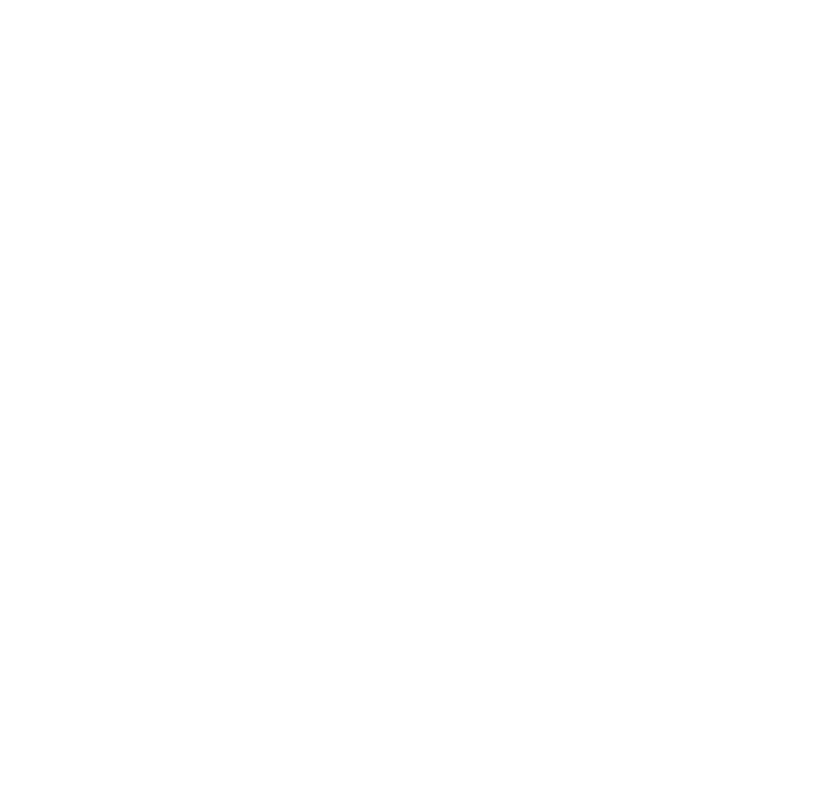
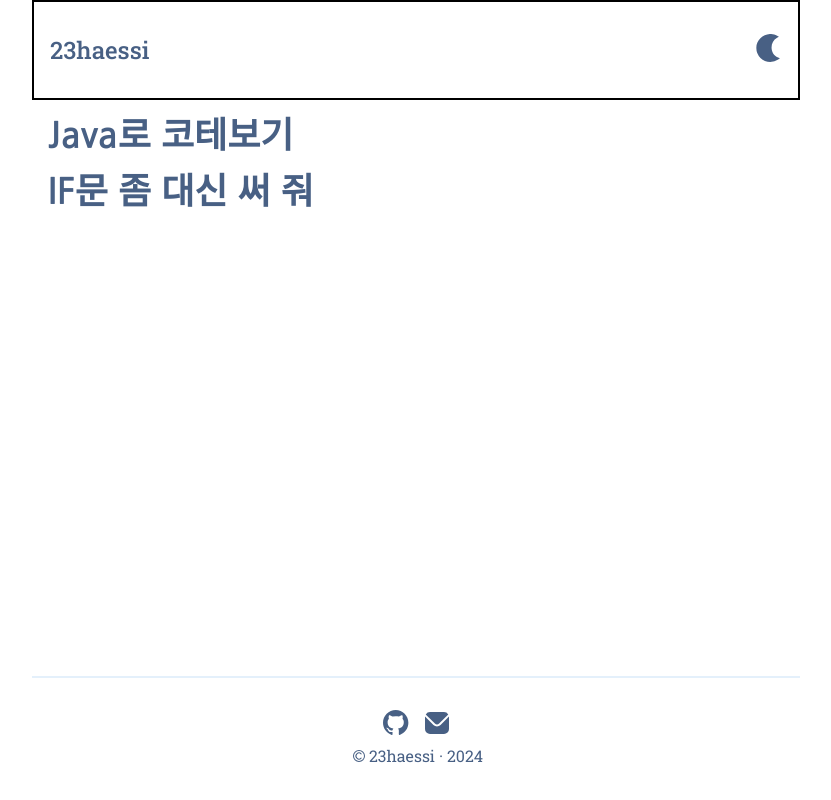
Before and after one commit to hyeju1123/haessi, a Next.js app: page / in a window 1280 px wide. Shown: the whole page, without its empty margins (224-1055 px from the left). Built offline with nearby package versions, Linux system fonts and the light colour scheme.

Commit message:
feat: Draw main page layout

```diff
--- a/src/app/layout.tsx
+++ b/src/app/layout.tsx
@@ -1,8 +1,14 @@
 import type { Metadata } from "next";
-import { Inter } from "next/font/google";
+import { Nanum_Gothic } from "next/font/google";
 import "./globals.css";
+import Tags from "@/components/Tags";
+import Header from "@/components/Header";
+import Footer from "@/components/Footer";
 
-const inter = Inter({ subsets: ["latin"] });
+const gothic = Nanum_Gothic({
+  weight: ["400", "700", "800"],
+  subsets: ["latin"],
+});
 
 export const metadata: Metadata = {
   title: "Create Next App",
@@ -15,8 +21,17 @@
   children: React.ReactNode;
 }>) {
   return (
-    <html lang="en">
-      <body className={inter.className}>{children}</body>
+    <html lang="en" className={gothic.className}>
+      <body className="relative flex w-full min-h-screen">
+        <nav className="hidden 2xl:block fixed max-w-72 m-16">
+          <Tags />
+        </nav>
+        <div className="flex flex-col w-full max-w-screen-md mx-auto">
+          <Header />
+          <main className="flex-1">{children}</main>
+          <Footer />
+        </div>
+      </body>
     </html>
   );
 }
--- a/src/app/page.tsx
+++ b/src/app/page.tsx
@@ -1,5 +1,11 @@
 export default function Home() {
   return (
-    <main className="flex min-h-screen flex-col items-center justify-between p-24"></main>
+    <>
+      {" "}
+      <h1 className="text-4xl font-bold text-[#486084] m-4">Java로 코테보기</h1>
+      <h1 className="text-4xl font-bold text-[#486084] m-4">
+        IF문 좀 대신 써 줘
+      </h1>
+    </>
   );
 }
--- /dev/null
+++ b/src/components/Footer.tsx
@@ -0,0 +1,30 @@
+import { Roboto_Slab } from "next/font/google";
+import Github from "../../public/images/github.svg";
+import Envelope from "../../public/images/envelope.svg";
+import Copyright from "../../public/images/copyright.svg";
+import { theme } from "../../colors";
+import Link from "next/link";
+
+const roboto = Roboto_Slab({ subsets: ["latin"] });
+
+export default function Footer() {
+  const {
+    light: { text },
+  } = theme;
+  return (
+    <footer
+      className={`flex flex-col items-center justify-center p-8 border-t-2 border-solid border-tagBg ${roboto.className} text-text`}
+    >
+      <section className="flex mb-2">
+        <Link href={"https://github.com/hyeju1123"}>
+          <Github className="mx-2" width="26" height="26" fill={text} />
+        </Link>
+        <Envelope className="mx-2" width="24" height="26" fill={text} />
+      </section>
+      <section className="flex items-center">
+        <Copyright className="mx-1" width="12" height="12" fill={text} />
+        <p>23haessi · 2024</p>
+      </section>
+    </footer>
+  );
+}
--- /dev/null
+++ b/src/components/Header.tsx
@@ -0,0 +1,22 @@
+import { Roboto_Slab } from "next/font/google";
+import Link from "next/link";
+import Moon from "../../public/images/moon.svg";
+import { theme } from "../../colors";
+
+const roboto = Roboto_Slab({ subsets: ["latin"] });
+const {
+  light: { text },
+} = theme;
+
+export default function Header() {
+  return (
+    <header className="flex justify-between border-2 border-solid border-rose-400 px-4 py-8">
+      <Link href={"/"}>
+        <h1 className={`${roboto.className} text-2xl font-medium text-text`}>
+          23haessi
+        </h1>
+      </Link>
+      <Moon width="28" height="28" fill={text} />
+    </header>
+  );
+}
--- /dev/null
+++ b/src/components/Tags.tsx
@@ -0,0 +1,3 @@
+export default function Tags() {
+  return <h2>Tags</h2>;
+}
```
